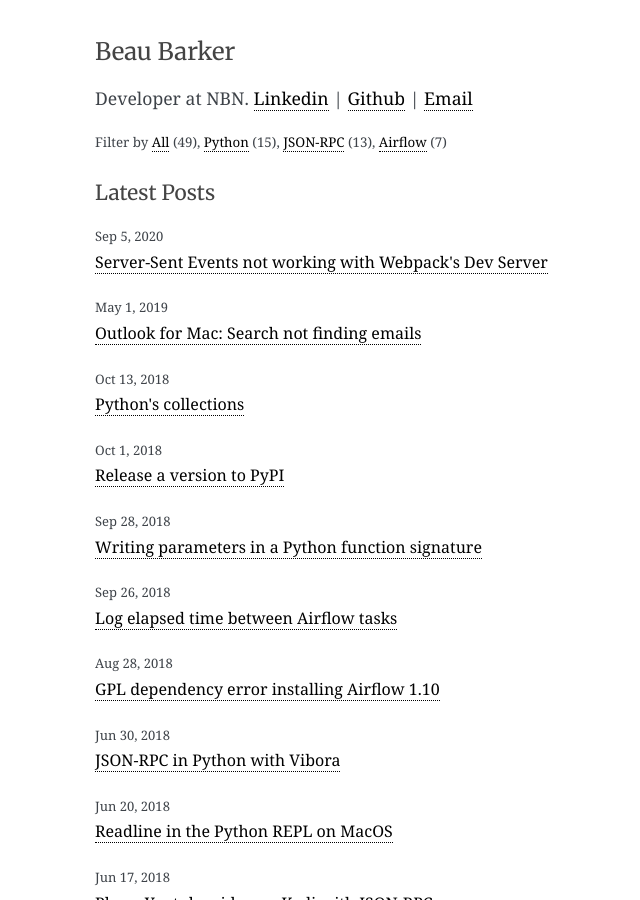
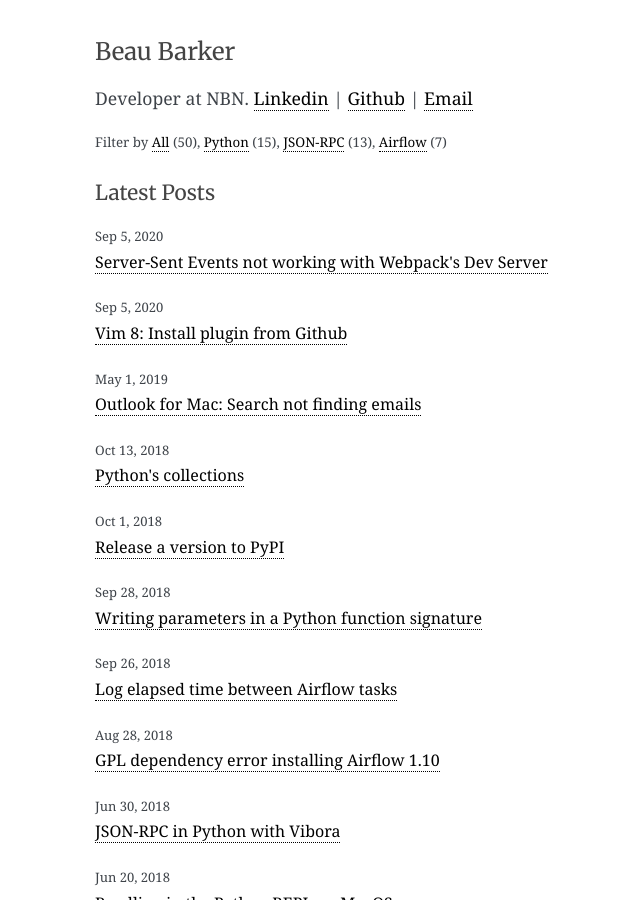
Before and after one commit to explodinglabs/explodinglabs.github.io, a Jekyll site: the page built from index.html, in a window 1280 px wide and 900 px high. Shown: the whole window, without its empty margins (165-805 px from the left). Built offline with Jekyll 4.4.1, drawn with Linux system fonts in a browser that asks for light colours; some web fonts are replaced.

Commit message:
Add vim8 install github plugin post

````diff
--- a/_posts/2020-09-05-sse-webpack-dev-server.markdown
+++ b/_posts/2020-09-05-sse-webpack-dev-server.markdown
@@ -1,6 +1,7 @@
 ---
 layout: post
 title: "Server-Sent Events not working with Webpack's Dev Server"
+permalink: /sse-webpack-dev-server
 ---
 Using Webpack Dev Server, Server-Sent-Events aren't picked up by the Javascript
 EventSource. The EventSource `onopen` fires, but not any listeners.
--- a/_drafts/2020-09-05-vim8-install-plugin.markdown
+++ b/_posts/2020-09-05-vim8-install-plugin.markdown
@@ -1,3 +1,8 @@
+---
+layout: post
+title: "Vim 8: Install plugin from Github"
+permalink: /vim8-install-plugin
+---
 For example, to install ElmCast/elm-vim from github:
 
 ```sh
````
